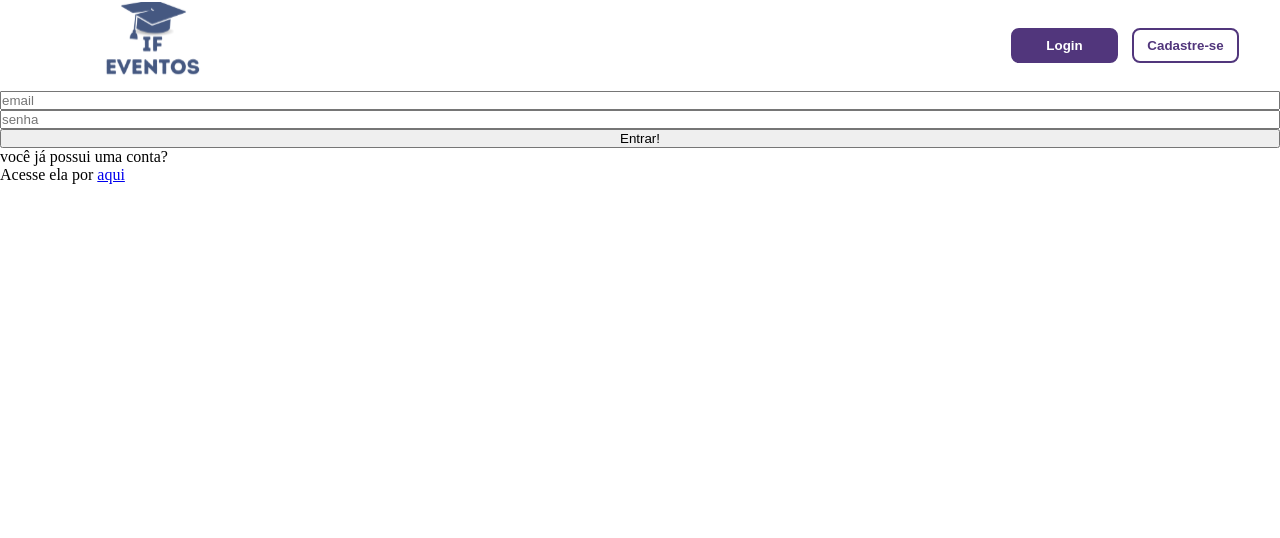
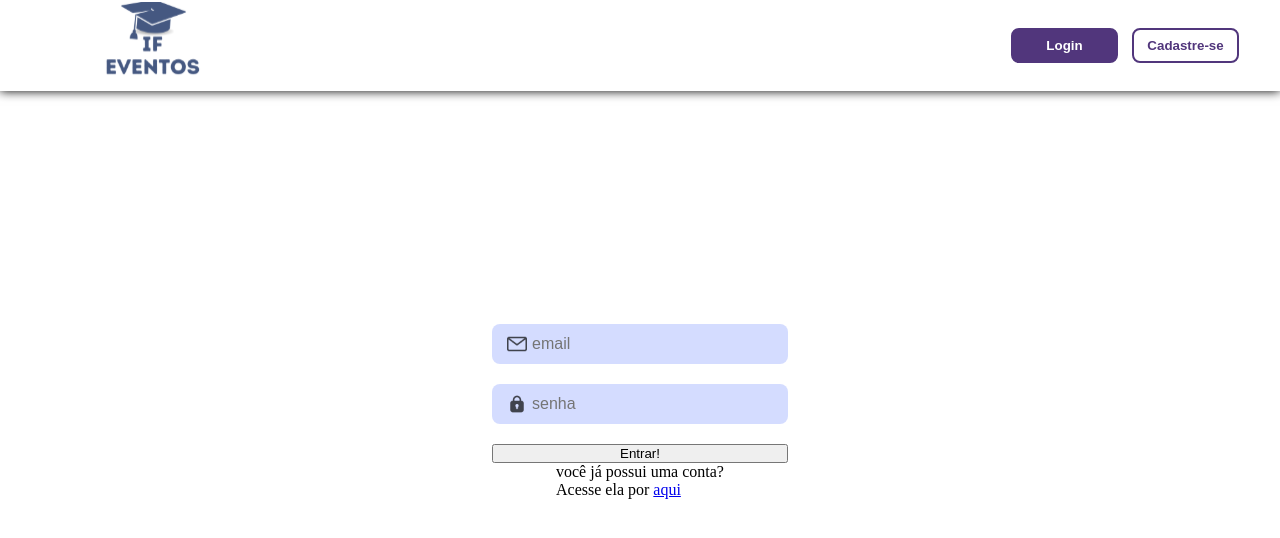
Before and after one commit to if-eventos/pw2-if-eventos, a React (Vite) app: page /login in a window 1280 px wide. Shown: the top 538 px of the page. Built offline with nearby package versions, Linux system fonts and the light colour scheme; the HTML template or start-up script is replaced by a standard one.

Commit message:
Estilizando inputs tela de Login

```diff
--- a/src/pages/Login/index.tsx
+++ b/src/pages/Login/index.tsx
@@ -3,8 +3,14 @@ import { useForm } from "react-hook-form"
 import { UserSchemaSignIn, UserSchemaSignInType } from "../../utils/signinValidation"
 import { useContext } from "react"
 import { AuthContext } from "../../context/AuthContext"
-import { api } from "../../api/axios"
 import { useNavigate } from "react-router-dom"
+import { LoginContainer,
+         FormStyled } from "./styles"
+import { InputStyled } from "../../components/Input"
+
+import icon_email from "../../assets/icon_email.png"
+import icon_password from "../../assets/icon_password.png"
+
 
 
 export function Login() {
@@ -35,23 +41,27 @@ export function Login() {
 
 
 
-        <div>
-            <form style={{display: 'flex', flexDirection: 'column'}}
-            onSubmit={handleSubmit((data) => handleSignin(data))}>
+        <LoginContainer>
+            <FormStyled onSubmit={handleSubmit((data) => handleSignin(data))}>
 
-                <input {...register("email")} placeholder="email" />
+                <InputStyled {...register("email")}
+                placeholder="email"
+                $iconPath={icon_email} />
                 {errors.email?.message && <div>{errors.email.message}</div>}
 
-                <input {...register("password")} placeholder="senha" type="password"/>
+                <InputStyled {...register("password")}
+                placeholder="senha"
+                type="password"
+                $iconPath={icon_password} />
                 {errors.password?.message && <div>{errors.password.message}</div>}
 
                 <button type="submit">Entrar!</button>
-            </form>
+            </FormStyled>
 
             <div>
                 <p>você já possui uma conta?</p>
                 <p>Acesse ela por <a href="#">aqui</a></p>
             </div>
-        </div>
+        </LoginContainer>
     )
 }
--- /dev/null
+++ b/src/pages/Login/styles.ts
@@ -0,0 +1,20 @@
+import styled from "styled-components"
+
+
+export const LoginContainer = styled.div`
+    width: 100%;
+    height: 80vh;
+
+    display: flex;
+    flex-direction: column;
+    align-items: center;
+    justify-content: center;
+`
+
+
+export const FormStyled = styled.form`
+    display: flex;
+    flex-direction: column;
+
+    row-gap: 20px;
+`
```
Also changed, not shown: src/assets/icon_email.png (added), src/assets/icon_password.png (added).
